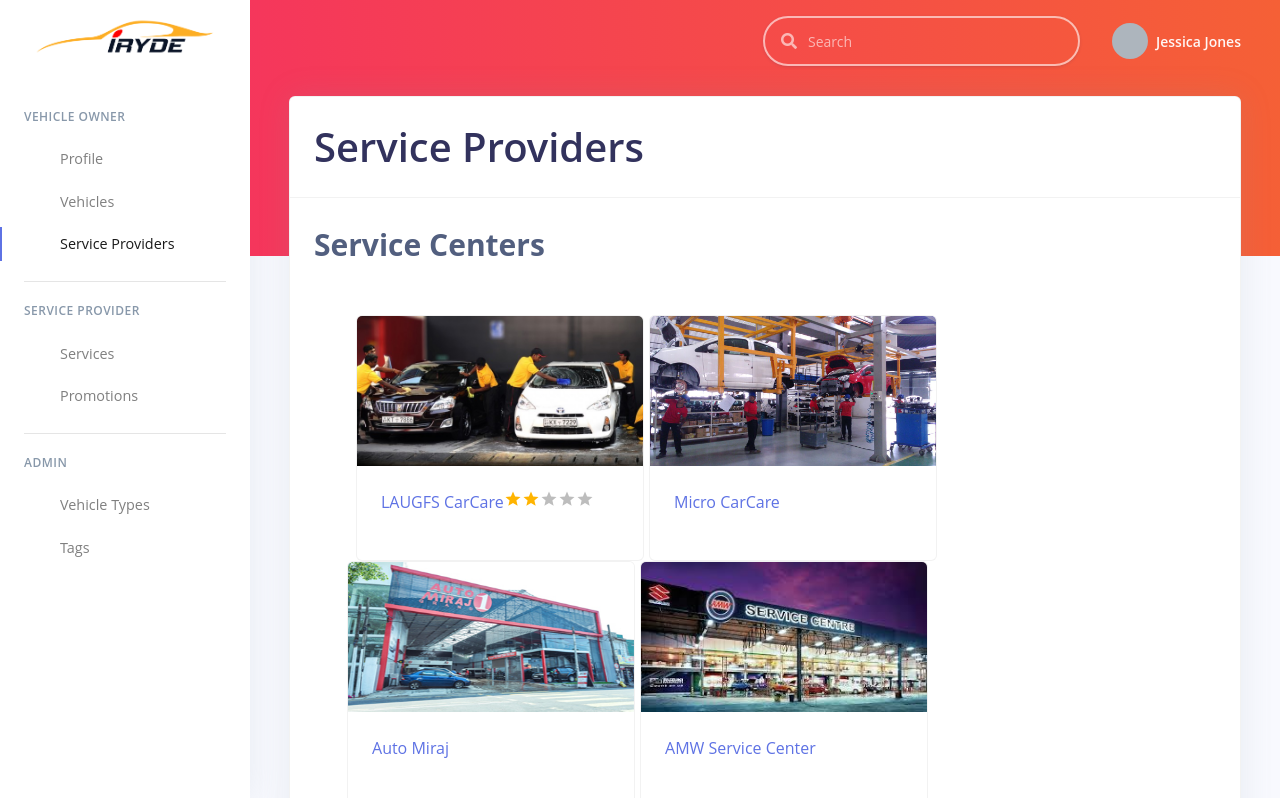
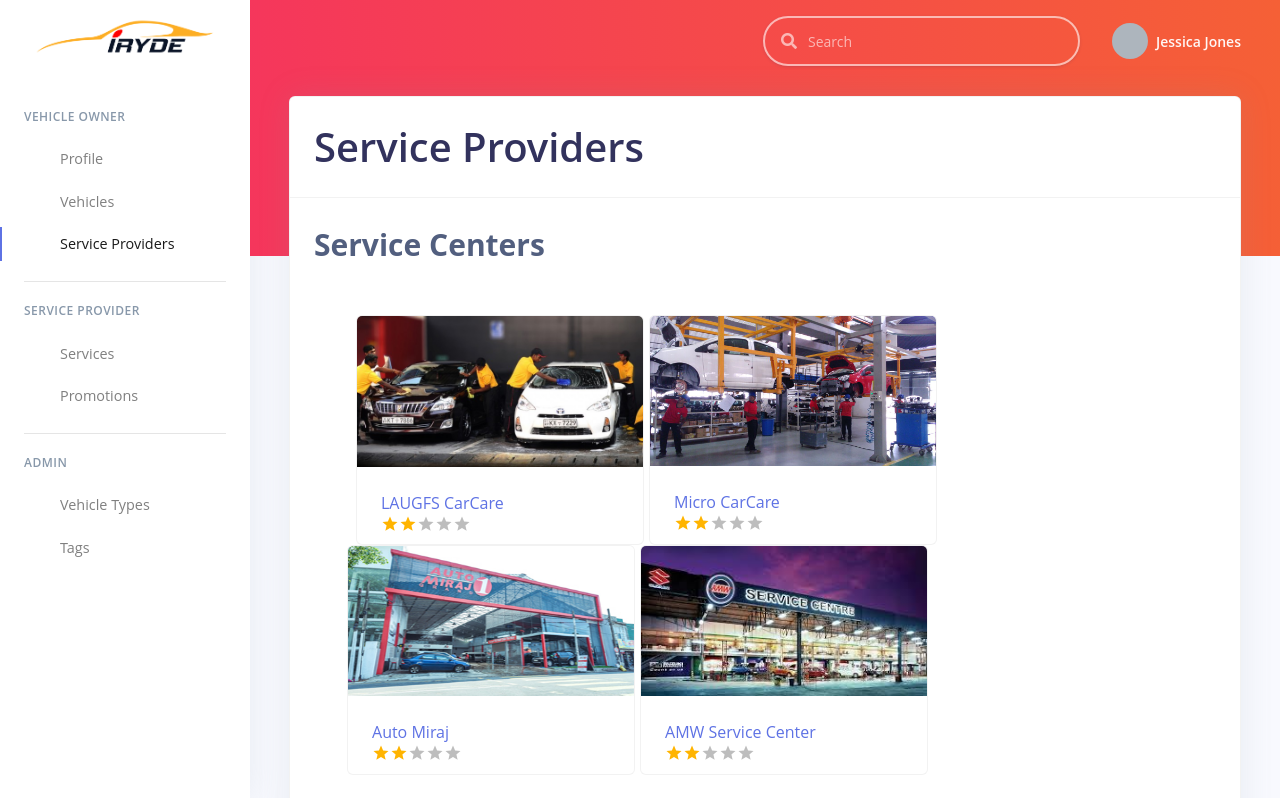
Before and after one commit to randularsw/iRYDE, a React (Create React App) app in the folder web/: page /service-providers in a window 1280 px wide. Shown: the top 798 px of the page. Built offline with nearby package versions, Linux system fonts and the light colour scheme.

Commit message:
Created display rating ui

```diff
--- a/web/src/components/booking/serviceProviderList.jsx
+++ b/web/src/components/booking/serviceProviderList.jsx
@@ -24,27 +24,28 @@
                   <h3 className=" mb-0" style={{fontSize:40}}>Service Providers</h3>
                 </CardHeader>
                 <CardBody>
-                  <div style={{ minHeight: 400 }}>
+                  <div style={{ minHeight: 300 }}>
                     {/* Page Content */}
                     <b style={{fontSize:30, marginBottom:0}}>Service Centers</b>
                     <div className="m-5 mt-0">
                         <Row>
-                        <Card style={{ width: "18rem" ,marginLeft:9, marginRight:5}}>
+                        <Card style={{ width: "18rem",height:230 ,marginLeft:9, marginRight:5}}>
                             <CardImg
                             alt="..."
-                            style={{ height:150 }}
+                            style={{ height:200 }}
                             src={require("assets/images/sp/laugfsCarCare.jpg")}
                             top
                             />
                             <CardBody>
                             <CardTitle>
                                 <Link to={"/"}>LAUGFS CarCare</Link>
+                                <br/>
                                 <Rating name="size-small" defaultValue={2} size="small" />
                             </CardTitle>
 
                             </CardBody>
                         </Card>
-                        <Card style={{ width: "18rem" , marginRight:5}}>
+                        <Card style={{ width: "18rem" ,height:230 , marginRight:5}}>
                             <CardImg
                             alt="..."
                             style={{ height:150 }}
@@ -52,10 +53,15 @@
                             top
                             />
                             <CardBody>
-                            <CardTitle><Link>Micro CarCare</Link></CardTitle>
+                            <CardTitle>
+                              <Link>Micro CarCare</Link>
+                              <br/>
+                              <Rating name="size-small" defaultValue={2} size="small" />
+                            </CardTitle>
+
                             </CardBody>
                         </Card>
-                        <Card style={{ width: "18rem", marginRight:5 }}>
+                        <Card style={{ width: "18rem",height:230 , marginRight:5 }}>
                             <CardImg
                             alt="..."
                             style={{ height:150 }}
@@ -63,10 +69,15 @@
                             top
                             />
                             <CardBody>
-                            <CardTitle><Link>Auto Miraj</Link></CardTitle>
+                            <CardTitle>
+                              <Link>Auto Miraj</Link>
+                              <br/>
+                              <Rating name="size-small" defaultValue={2} size="small" />
+                            </CardTitle>
+
                             </CardBody>
                         </Card>
-                        <Card style={{ width: "18rem", marginRight:5 }}>
+                        <Card style={{ width: "18rem",height:230 , marginRight:5 }}>
                             <CardImg
                             alt="..."
                             style={{ height:150 }}
@@ -74,7 +85,11 @@
                             top
                             />
                             <CardBody>
-                            <CardTitle><Link>AMW Service Center</Link></CardTitle>
+                            <CardTitle>
+                              <Link>AMW Service Center</Link>
+                              <br/>
+                              <Rating name="size-small" defaultValue={2} size="small" />
+                            </CardTitle>
                             </CardBody>
                         </Card>
                         </Row>
```
